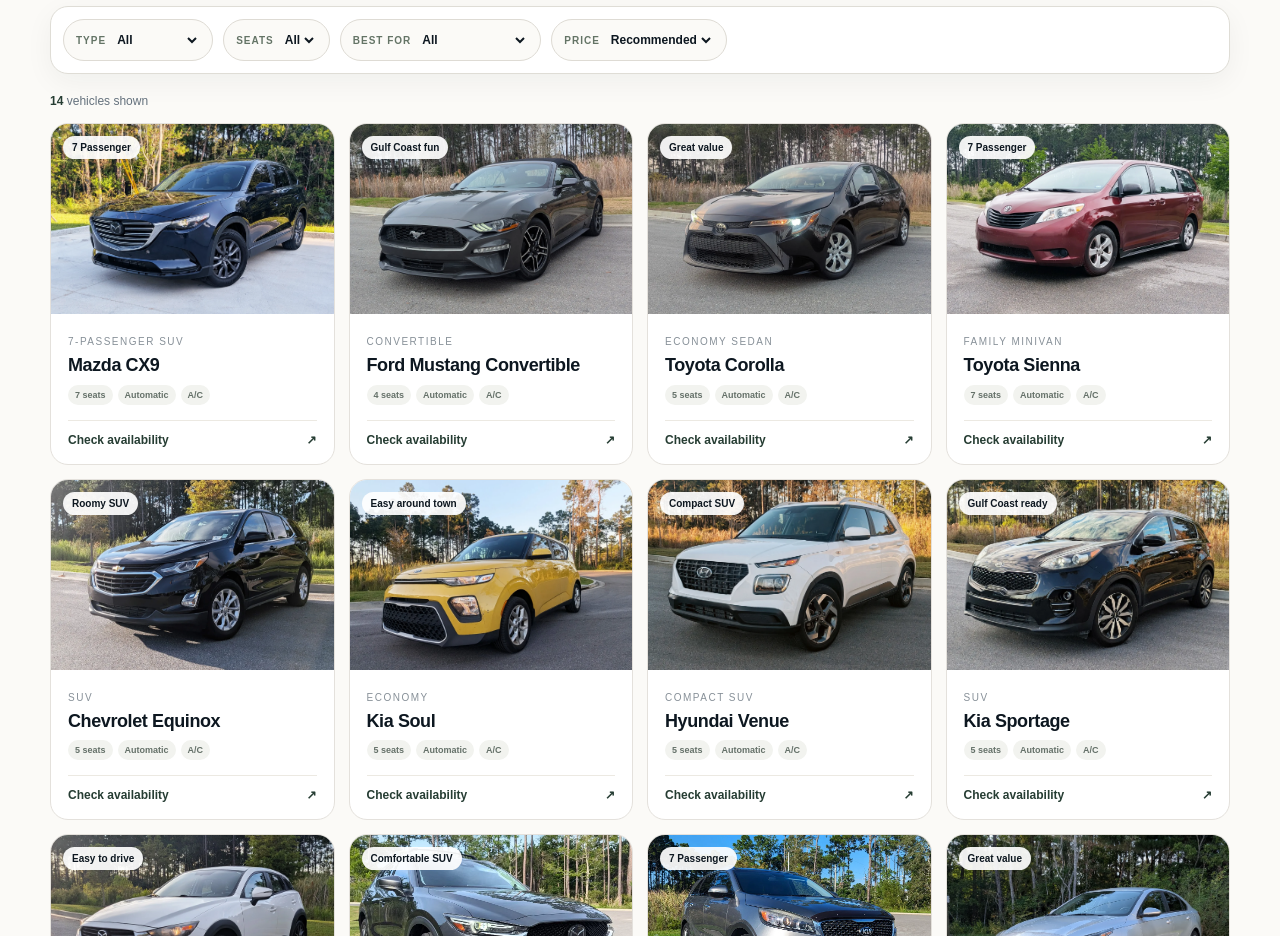
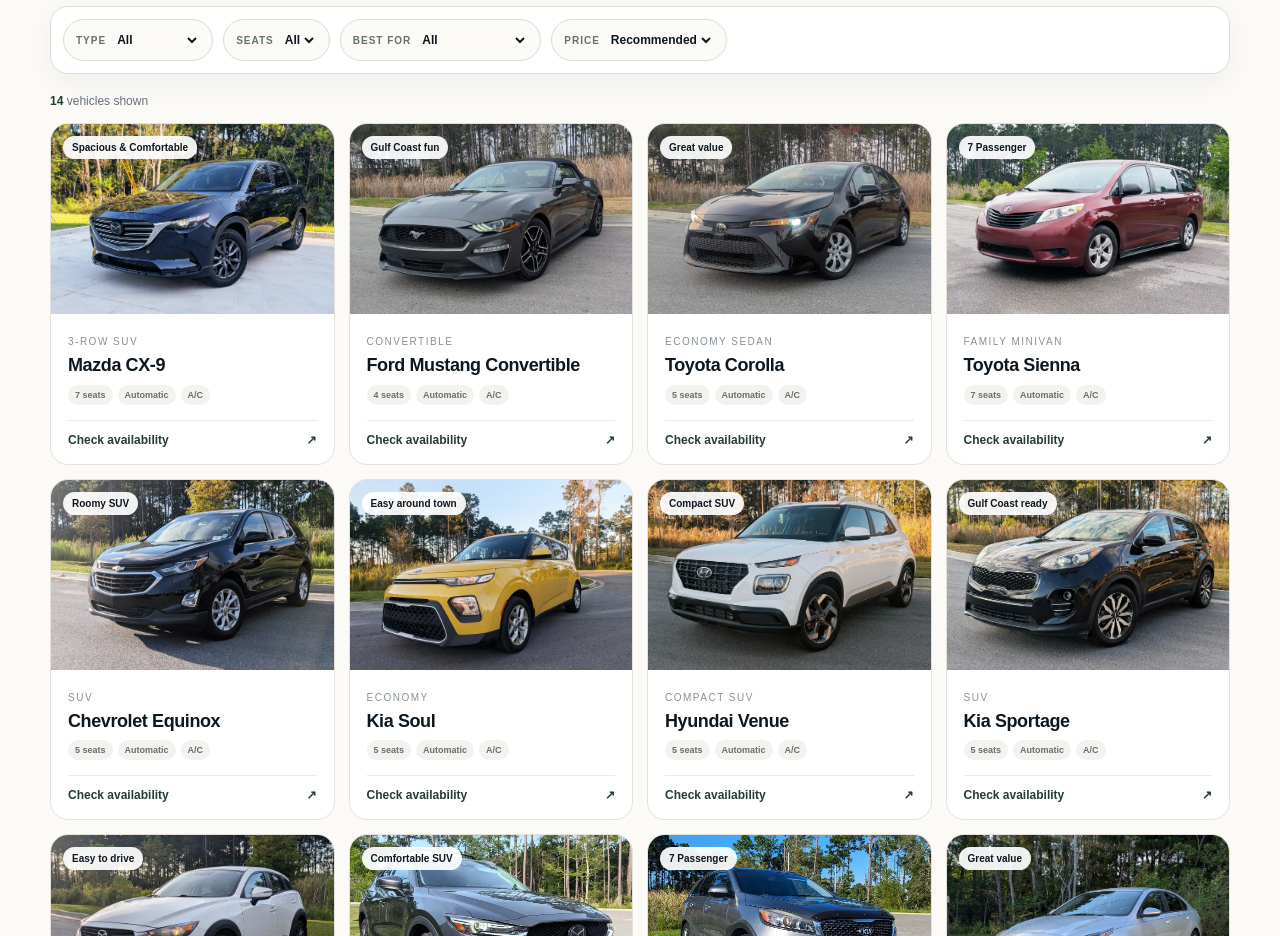
Before and after one commit to BiloxiCarRental/biloxi-car-rental, a Next.js app: page / in a window 1280 px wide. Shown: the part 1160-2096 px from the top of the page. Built offline with nearby package versions, Linux system fonts and the light colour scheme.

Commit message:
Update Mazda CX-9 details in FleetExplorer

```diff
--- a/app/FleetExplorer.js
+++ b/app/FleetExplorer.js
@@ -4,13 +4,13 @@
 
 const cars = [
     {
-    name: "Mazda CX9",
-    type: "7-Passenger SUV",
-    typeGroup: "SUV",
-    seats: 7,
-   bestFor: "Family",
-    priceRank: 11,
-    badge: "7 Passenger",
+  name: "Mazda CX-9",
+  type: "3-Row SUV",
+  typeGroup: "SUV",
+  seats: 7,
+  bestFor: "Family & Groups",
+  priceRank: 7,
+  badge: "Spacious & Comfortable",
     image: "/cars/cx9.webp",
     href: "https://turo.com/us/en/host/44780734"
   },
```
